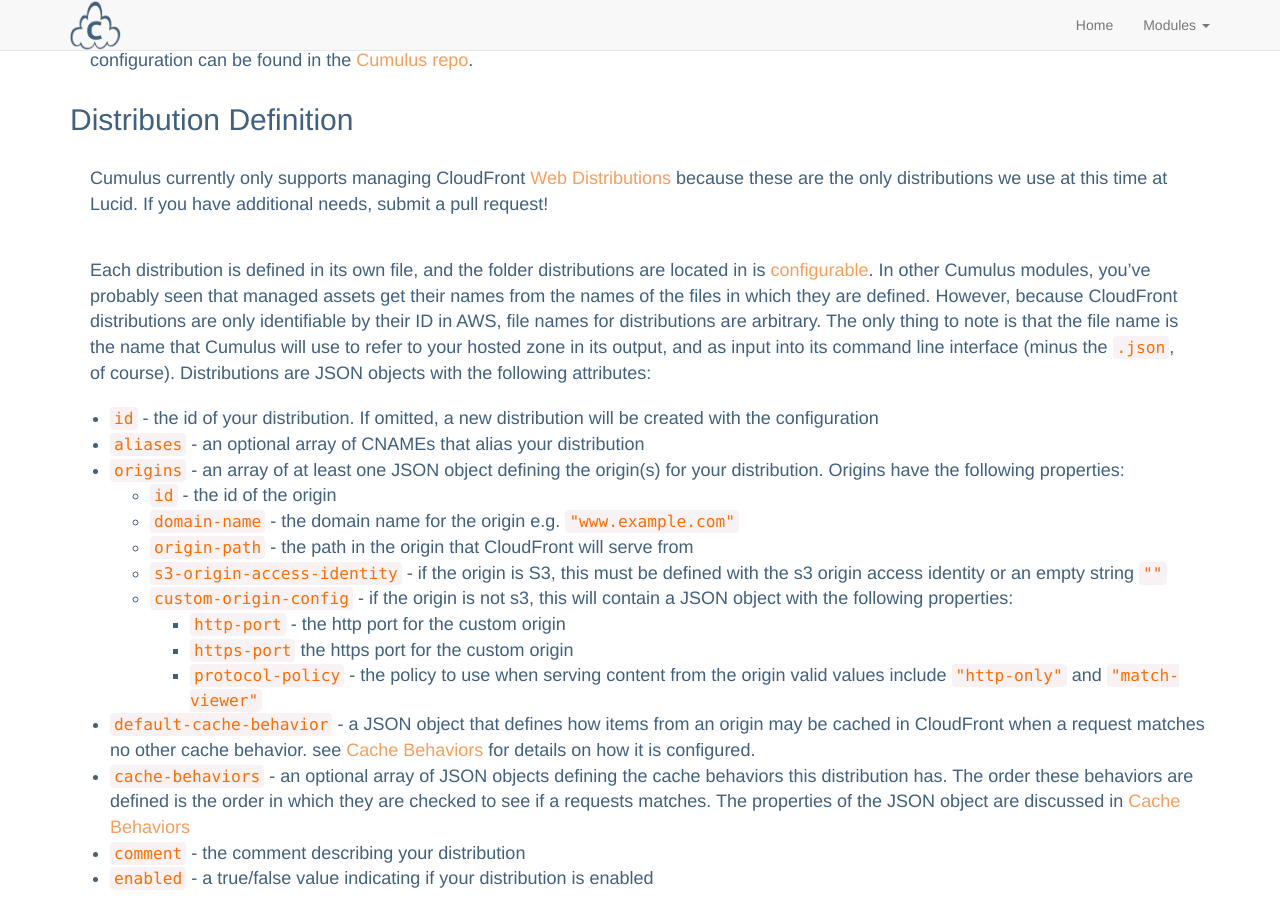
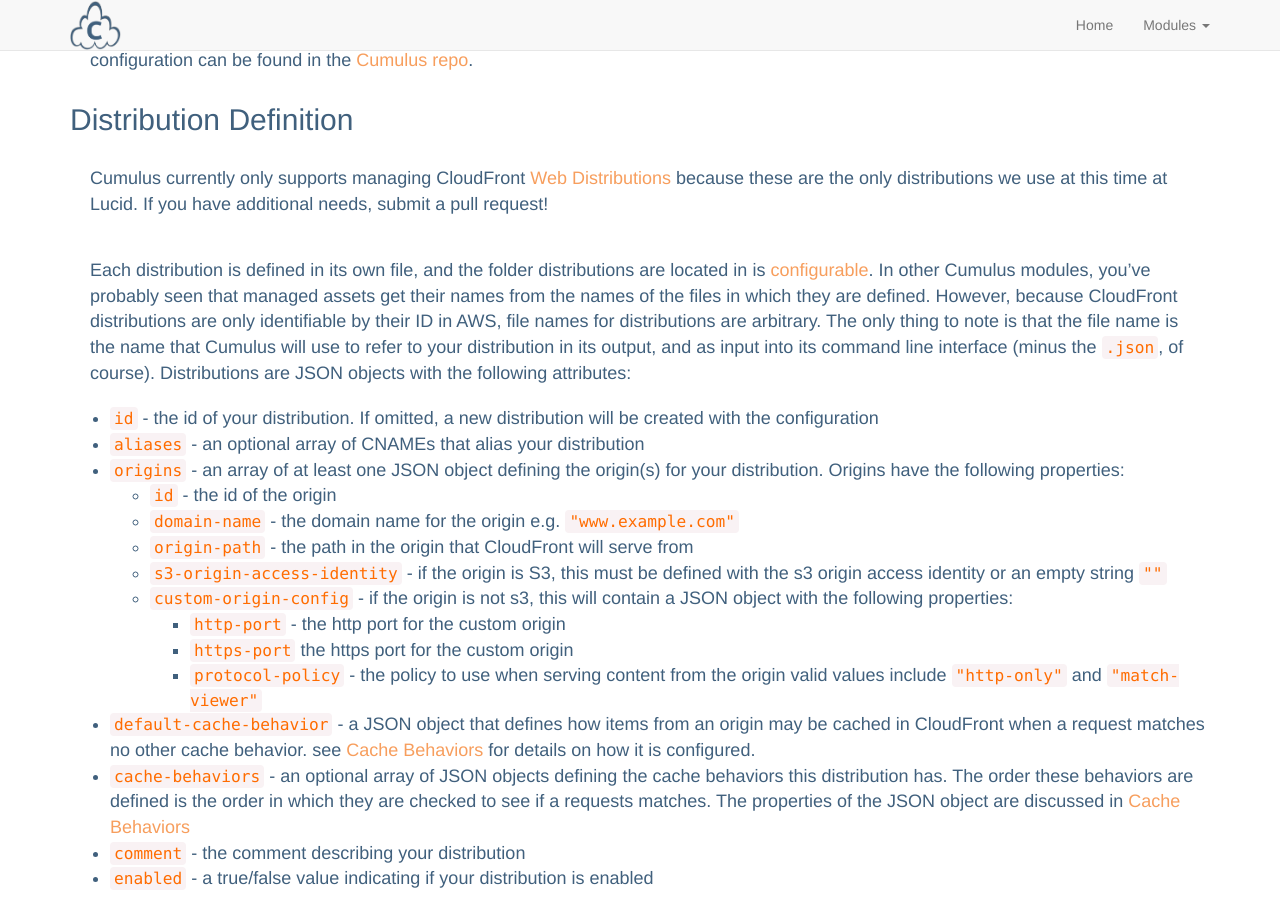
Before and after one commit to lucidsoftware/cumulus, a Jekyll site: the page built from modules/cloudfront.md, in a window 1280 px wide and 900 px high, scrolled down 563 px. Built offline with Jekyll 4.4.1, drawn with Linux system fonts in a browser that asks for light colours.

Commit message:
Fix typo in cloudfront page

```diff
--- a/modules/cloudfront.md
+++ b/modules/cloudfront.md
@@ -13,7 +13,7 @@ Distribution Definition
 
 Cumulus currently only supports managing CloudFront [Web Distributions](http://docs.aws.amazon.com/AmazonCloudFront/latest/DeveloperGuide/distribution-web.html) because these are the only distributions we use at this time at Lucid. If you have additional needs, submit a pull request!
 
-Each distribution is defined in its own file, and the folder distributions are located in is [configurable](#configuration). In other Cumulus modules, you've probably seen that managed assets get their names from the names of the files in which they are defined. However, because CloudFront distributions are only identifiable by their ID in AWS, file names for distributions are arbitrary. The only thing to note is that the file name is the name that Cumulus will use to refer to your hosted zone in its output, and as input into its command line interface (minus the `.json`, of course). Distributions are JSON objects with the following attributes:
+Each distribution is defined in its own file, and the folder distributions are located in is [configurable](#configuration). In other Cumulus modules, you've probably seen that managed assets get their names from the names of the files in which they are defined. However, because CloudFront distributions are only identifiable by their ID in AWS, file names for distributions are arbitrary. The only thing to note is that the file name is the name that Cumulus will use to refer to your distribution in its output, and as input into its command line interface (minus the `.json`, of course). Distributions are JSON objects with the following attributes:
 
 * `id` - the id of your distribution. If omitted, a new distribution will be created with the configuration
 * `aliases` - an optional array of CNAMEs that alias your distribution
```
